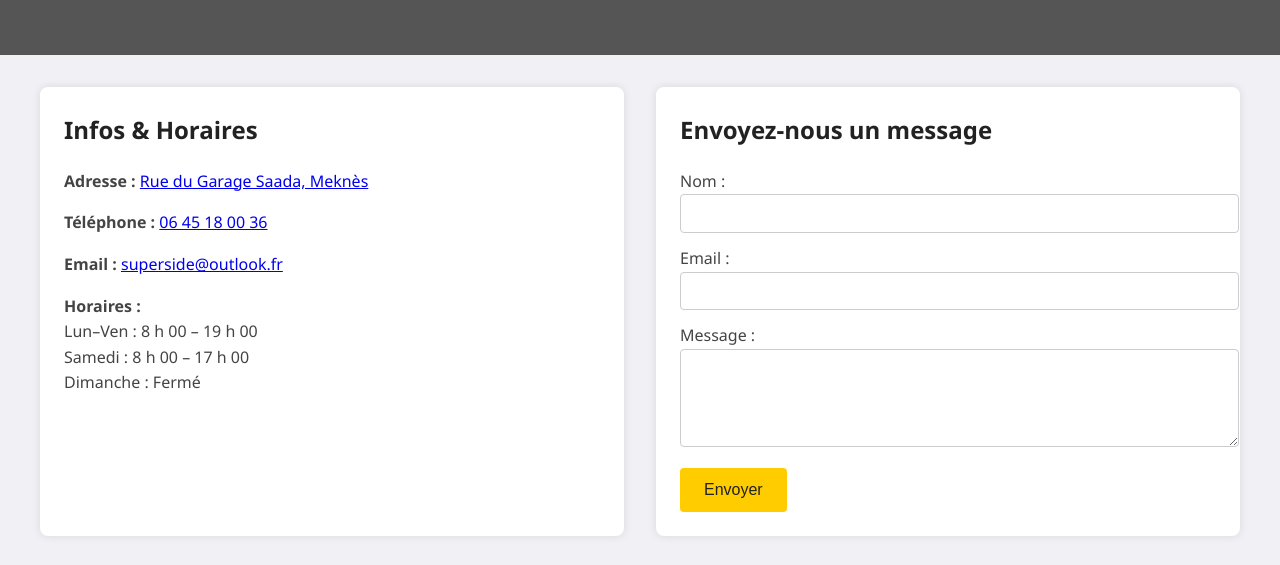
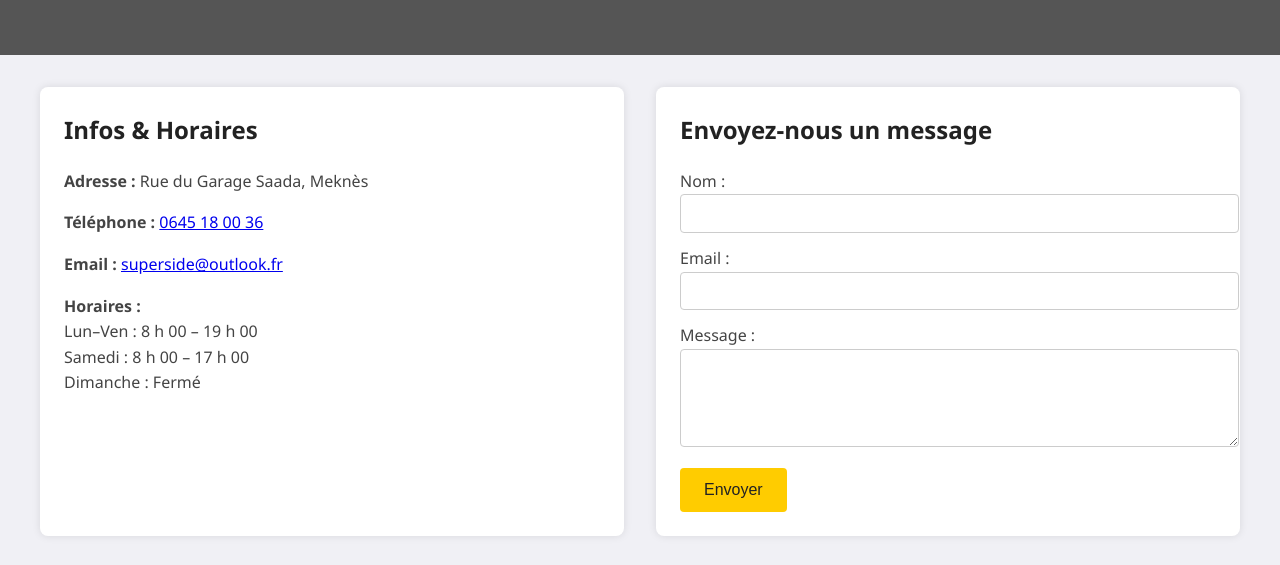
Before and after one commit to lkima-ship/Garage-saada-meknes, a plain HTML site: page contact.html in a window 1280 px wide. Shown: the part 219-784 px from the top of the page. Drawn offline with Linux system fonts and the light colour scheme.

Commit message:
Update contact.html

```diff
--- a/contact.html
+++ b/contact.html
@@ -3,9 +3,9 @@
 <head>
   <meta charset="UTF-8" />
   <meta name="viewport" content="width=device-width, initial-scale=1.0" />
-  <meta name="description" content="Contactez Garage Saada pour toute demande de service ou information.">
-  <meta name="keywords" content="contact garage, mécanique, soudure, lavage, Garage Saada, Meknès">
-  <meta name="author" content="Garage Saada">
+  <meta name="description" content="Contactez Garage Saada pour toute demande de service ou information." />
+  <meta name="keywords" content="contact garage, mécanique, soudure, lavage, Garage Saada, Meknès" />
+  <meta name="author" content="Garage Saada" />
   <title>Contact – Garage Saada</title>
   <link rel="stylesheet" href="style.css" />
 </head>
@@ -25,12 +25,12 @@
     <p>Une question ? Besoin d’un devis rapide ? Écrivez-nous ou passez nous voir !</p>
   </header>
 
-  <!-- Section Formulaire -->
+  <!-- Section Formulaire et coordonnées (inchangée) -->
   <section class="contact-section">
     <div class="contact-details">
       <h2>Infos & Horaires</h2>
-      <p><strong>Adresse :</strong> <a href="https://https://maps.app.goo.gl/knWvMT6FBo3kqKzz6?g_st=com.google.maps.preview.copy" target="_blank">Rue du Garage Saada, Meknès</a></p>
-      <p><strong>Téléphone :</strong> <a href="tel:0645180036">06 45 18 00 36</a></p>
+      <p><strong>Adresse :</strong> Rue du Garage Saada, Meknès</p>
+      <p><strong>Téléphone :</strong> <a href="tel:0645180036">0645 18 00 36</a></p>
       <p><strong>Email :</strong> <a href="mailto:superside@outlook.fr">superside@outlook.fr</a></p>
       <p><strong>Horaires :</strong><br>
         Lun–Ven : 8 h 00 – 19 h 00<br>
@@ -41,7 +41,7 @@
 
     <div class="contact-form">
       <h2>Envoyez-nous un message</h2>
-      <!-- Remplace “yourFormID” par ton identifiant Formspree -->
+      <!-- Remplacez “yourFormID” par l’ID généré sur Formspree -->
       <form action="https://formspree.io/f/yourFormID" method="POST">
         <label for="name">Nom :</label>
         <input type="text" id="name" name="name" required />
@@ -66,7 +66,7 @@
         height="350"
         frameborder="0"
         style="border:0"
-      src="https://maps.app.goo.gl/knWvMT6FBo3kqKzz6?g_st=ic
+        src="https://maps.google.com/maps?q=Garage%20Saada%20Mekn%C3%A8s&t=&z=16&ie=UTF8&iwloc=&output=embed"
         allowfullscreen=""
         loading="lazy"
         referrerpolicy="no-referrer-when-downgrade">
```
Lines whose indentation alone changed are shown as unchanged.
